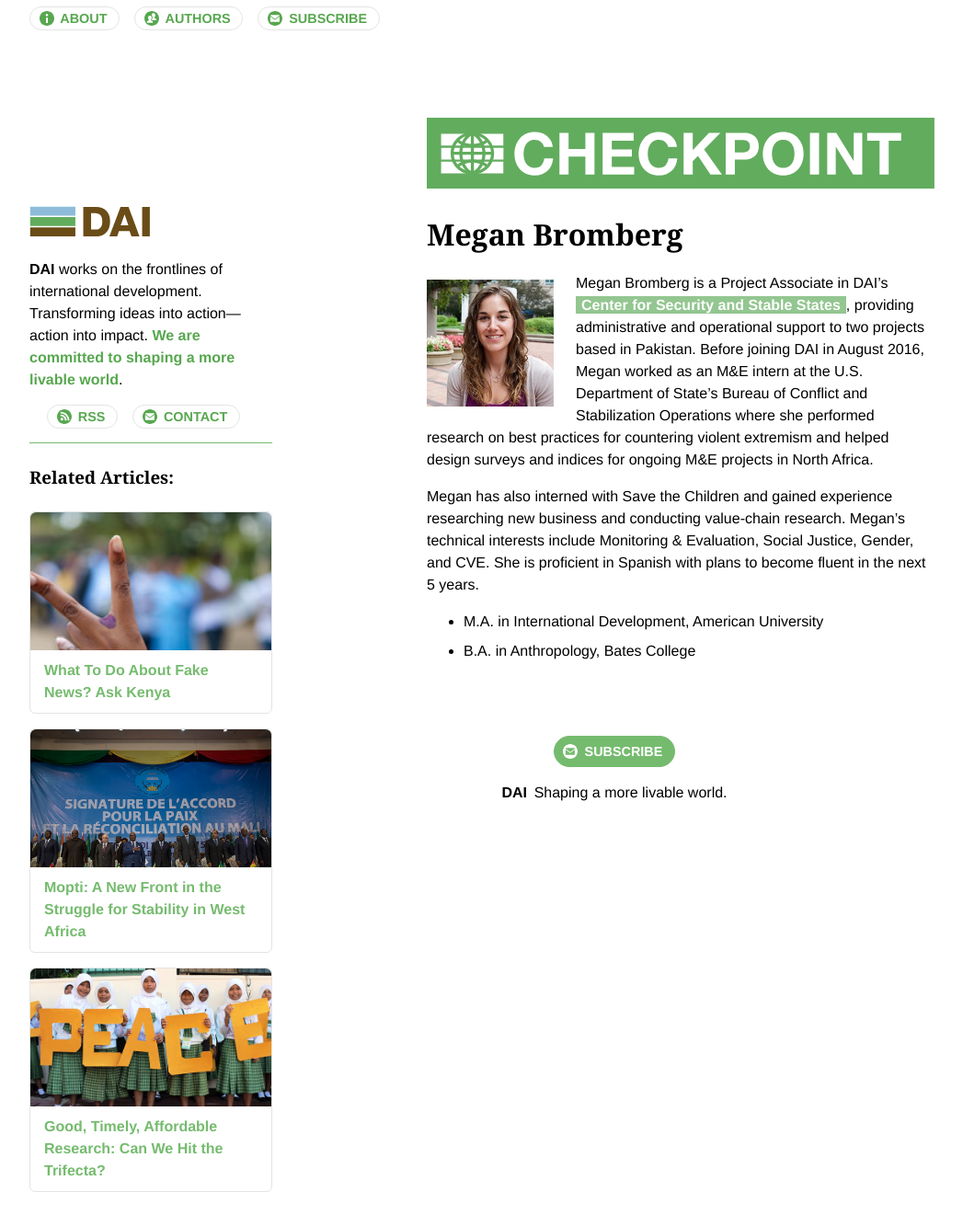
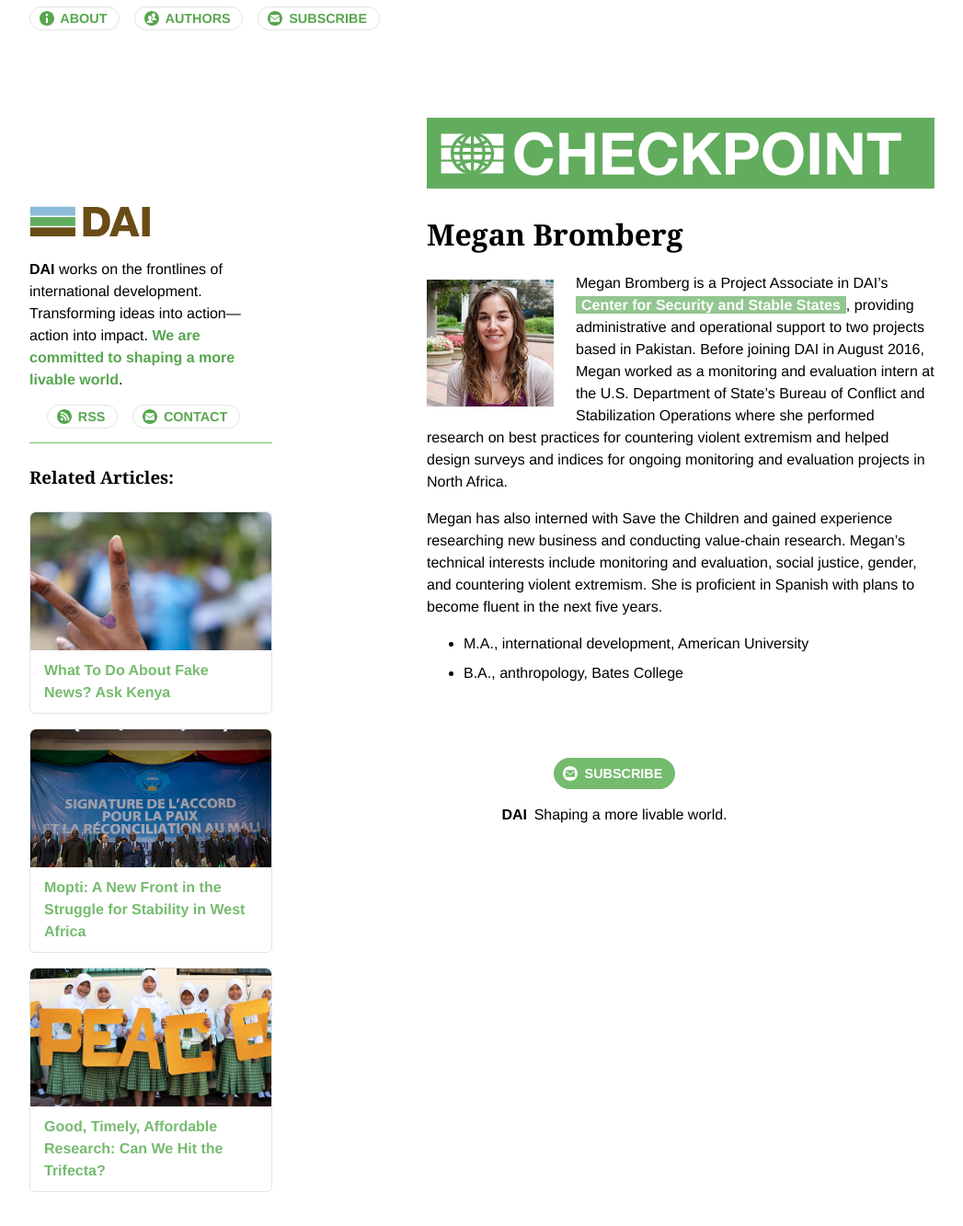
Before and after one commit to BryanSchuetz/CS-, a Jekyll site: the page built from _authors/megan-bromberg.markdown, in a window 1280 px wide. Shown: the whole page at 92% size, without its empty margins (116-1163 px from the left). Built offline with Jekyll 4.4.1, drawn with Linux system fonts in a browser that asks for light colours.

Commit message:
Updated Megan Bromberg

```diff
--- a/_authors/megan-bromberg.markdown
+++ b/_authors/megan-bromberg.markdown
@@ -4,11 +4,11 @@ date: 2017-09-08 15:55:00 Z
 Image: "/uploads/Megan%20B%20Photo.jpg"
 ---
 
-Megan Bromberg is a Project Associate in DAI's [Center for Security and Stable States](https://www.dai.com/our-work/solutions/fragile-states), providing administrative and operational support to two projects based in Pakistan. Before joining DAI in August 2016, Megan worked as an M&E intern at the U.S. Department of State’s Bureau of Conflict and Stabilization Operations where she performed research on best practices for countering violent extremism and helped design surveys and indices for ongoing M&E projects in North Africa.
+Megan Bromberg is a Project Associate in DAI’s [Center for Security and Stable States](https://www.dai.com/our-work/solutions/fragile-states), providing administrative and operational support to two projects based in Pakistan. Before joining DAI in August 2016, Megan worked as a monitoring and evaluation intern at the U.S. Department of State’s Bureau of Conflict and Stabilization Operations where she performed research on best practices for countering violent extremism and helped design surveys and indices for ongoing monitoring and evaluation projects in North Africa.
 
 <!--more-->
 
-Megan has also interned with Save the Children and gained experience researching new business and conducting value-chain research.  Megan’s technical interests include Monitoring & Evaluation, Social Justice, Gender, and CVE.  She is proficient in Spanish with plans to become fluent in the next 5 years.
+Megan has also interned with Save the Children and gained experience researching new business and conducting value-chain research. Megan’s technical interests include monitoring and evaluation, social justice, gender, and countering violent extremism. She is proficient in Spanish with plans to become fluent in the next five years.
 
-* M.A. in International Development, American University
-* B.A. in Anthropology, Bates College
+* M.A., international development, American University
+* B.A., anthropology, Bates College
```
